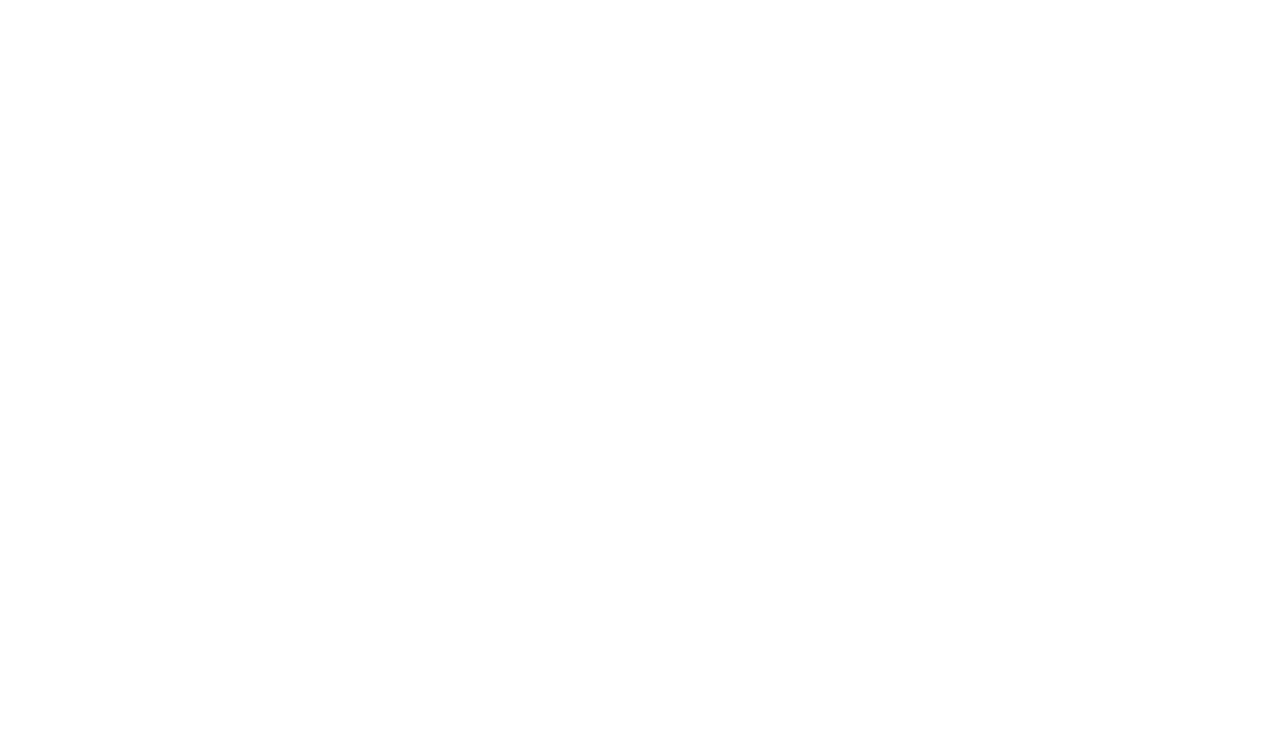
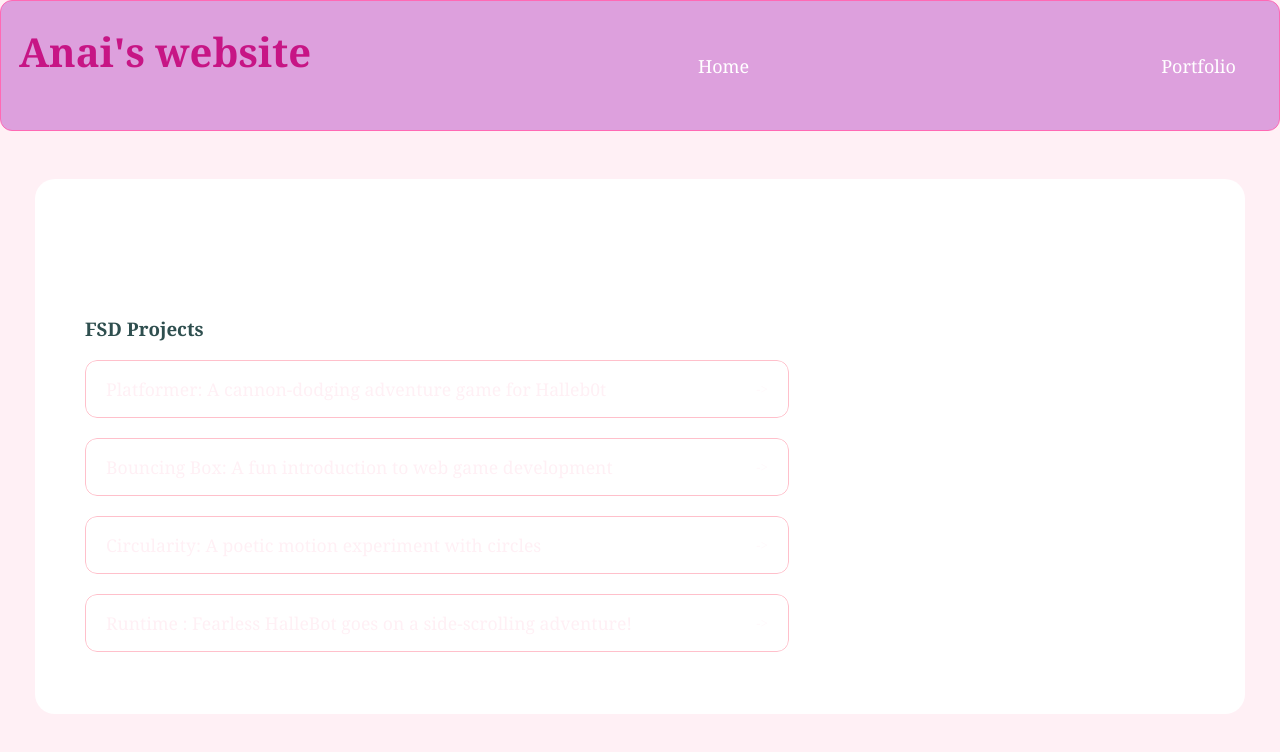
Before and after one commit to AnaiVill23/AnaiVill23.github.io, a plain HTML site: page portfolio.html in a window 1280 px wide. Drawn offline with Linux system fonts and the light colour scheme.

Commit message:
First Website & Portfolio

```diff
--- a/portfolio.html
+++ b/portfolio.html
@@ -0,0 +1,50 @@
+<!DOCTYPE html>
+<html>
+
+<head>
+  <meta charset="UTF-8">
+  <meta name="viewport" content="width=device-width, initial-scale=1.0">
+  <title>Anai's Website</title>
+  <link rel="stylesheet" href="style.css">
+</head>
+
+<body>
+
+  <div id="all-contents">
+    <nav>
+      <h1> Anai's website</h1>
+      <a href="index.html">Home</a>
+      <a href="portfolio.html">Portfolio</a>
+    </nav>
+
+    <main>
+      <div class="content">
+        <h1>Portfolio</h1>
+
+        <h3>FSD Projects</h3>
+
+        <ul id="portfolio">
+
+          <li>
+            <a href="fsd-projects/platformer/">Platformer: A cannon-dodging adventure game for Halleb0t</a>
+          </li>
+          <li>
+            <a href="fsd-projects/bouncing-box/">Bouncing Box: A fun introduction to web game development</a>
+          </li>
+          <li>
+            <a href="fsd-projects/circularity/">Circularity: A poetic motion experiment with circles</a>
+          </li>
+          <li>
+            <a href="fsd-projects/runtime/">Runtime : Fearless HalleBot goes on a side-scrolling adventure!</a>
+          </li>
+
+          <!-- ASD Projects will go here -->
+        </ul>
+      </div>
+    </main>
+
+  </div>
+
+</body>
+
+</html>
--- a/style.css
+++ b/style.css
@@ -4,14 +4,137 @@
 
 body {
   margin: 0;
-  background: #947706;
-  color: #222;
-  font-family: "Helvetica Neue", Arial, sans-serif;
+  font-family: Georgia, serif;
+  background-color: lavenderblush;
 }
 
-#all-contents {
-  max-width: 1500px;
-  min-height: 100vh;
-  margin: 0 auto;
-  padding: 32px 40px;
+nav {
+  display: flex;
+  justify-content: space-between;
+  align-items: center;
+  margin-bottom: 48px;
+  padding: 16px 24px;
+  background: white;
+  border: 1px solid hotpink;
+  border-radius: 12px;
 }
+
+nav {
+  background-color: plum;
+  padding: 18px;
+  text-align: center;
+}
+
+nav a {
+  color: white;
+  margin-right: 25px;
+  text-decoration: none;
+  font-size: 18px;
+}
+
+main {
+  display: flex;
+  margin: 35px;
+  padding: 25px;
+  background-color: white;
+  border-radius: 20px;
+}
+
+.sidebar {
+  width: 35%;
+  padding: 15px;
+}
+
+.sidebar img {
+  width: 100%;
+  border-radius: 20px;
+}
+
+.content {
+  width: 65%;
+  padding: 25px;
+  color: darkslategray;
+}
+
+h1 {
+  color: mediumvioletred;
+  font-size: 40px;
+  margin-top: 5px;
+}
+
+p {
+  font-size: 18px;
+  line-height: 1.6;
+}
+
+#interests {
+  margin-top: 25px;
+  padding: 20px;
+  background-color: mistyrose;
+  border-radius: 20px;
+}
+
+h2 {
+  color: hotpink;
+  font-size: 27px;
+}
+
+li {
+  margin-bottom: 12px;
+  font-size: 18px;
+}
+/* Portfolio styles */
+.content h1 {
+  color: white;
+}
+
+#portfolio {
+  list-style: none;
+  margin: 0;
+  padding: 0;
+  width: 100%;
+  display: flex;
+  flex-direction: column;
+  gap: 8px;
+}
+
+#portfolio li {
+  border-radius: 12px;
+  overflow: hidden;
+}
+
+#portfolio a {
+  display: flex;
+  justify-content: space-between;
+  align-items: center;
+  text-decoration: none;
+  color: lavenderblush;
+  padding: 16px 20px;
+  font-size: 1.1rem;
+  font-weight: 500;
+  background: white;
+  border: 1px solid pink;
+  border-radius: 12px;
+  transition:
+    background 0.25s ease,
+    color 0.25s ease,
+    transform 0.25s ease;
+}
+
+#portfolio a:hover {
+  background: white;
+  color: lavenderblush;
+  transform: translateX(4px);
+}
+
+#portfolio a::after {
+  content: "->";
+  font-size: 0.85rem;
+  opacity: 0.4;
+  transition: opacity 0.25s ease;
+  white-space: nowrap;
+}
+
+#portfolio a:hover::after {
+  opacity: 1;
+}
```
Also changed, not shown: index.html (+42 -4 lines).
